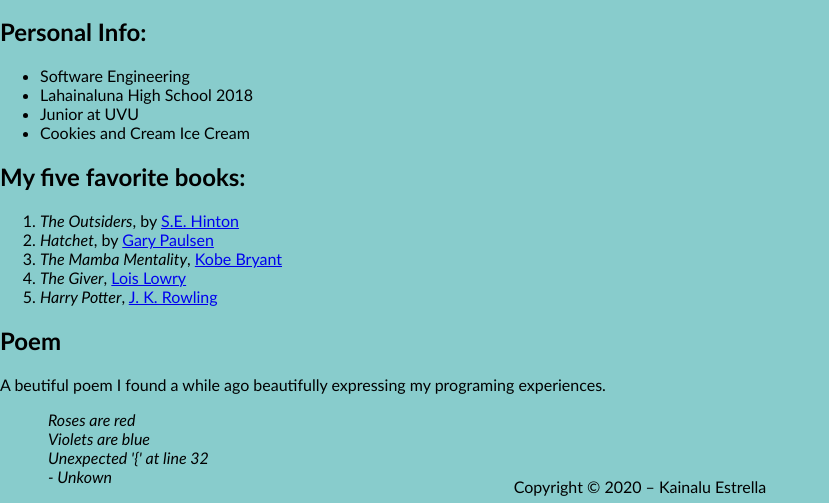
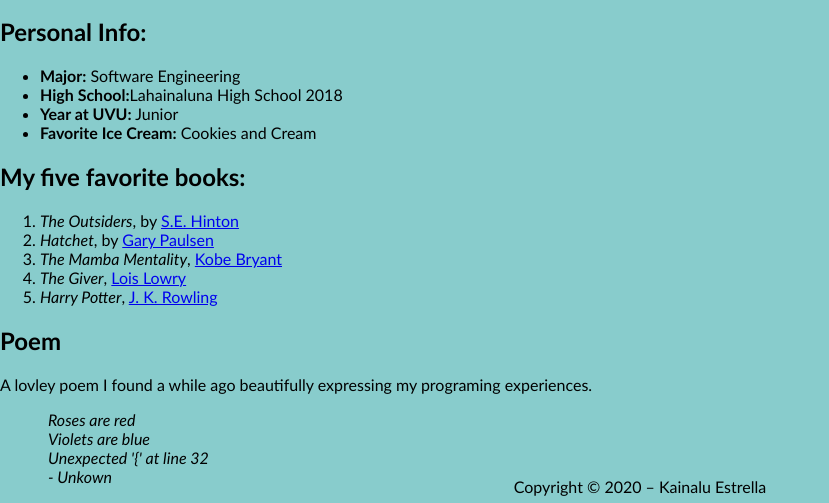
Before and after one commit to ktestrella/ktestrella.github.io, a plain HTML site: page index.html in a window 1280 px wide. Shown: the part 288-791 px from the top of the page, without its empty margins (0-829 px from the left). Drawn offline with Linux system fonts and the light colour scheme.

Commit message:
bolded list

```diff
--- a/index.html
+++ b/index.html
@@ -25,10 +25,10 @@
 
         <h2>Personal Info: </h2>
         <ul>
-            <li>Software Engineering</li>
-            <li>Lahainaluna High School 2018</li>
-            <li>Junior at UVU</li>
-            <li>Cookies and Cream Ice Cream</li>
+            <li><b>Major:</b> Software Engineering</li>
+            <li><b>High School:</b>Lahainaluna High School 2018</li>
+            <li><b>Year at UVU:</b> Junior</li>
+            <li><b>Favorite Ice Cream:</b> Cookies and Cream</li>
 
         </ul>
         <h2>My five favorite books:</h2>
@@ -40,7 +40,7 @@
                 <li><i>Harry Potter</i>, <a href="http://www.jkrowling.com/">J. K. Rowling</a></li>
             </ol>
         <h2>Poem</h2>
-            <p>A beutiful poem I found a while ago beautifully expressing my programing experiences.</p>
+            <p>A lovley poem I found a while ago beautifully expressing my programing experiences.</p>
             <p class = "poem">
             Roses are red <br>
             Violets are blue <br>
```
